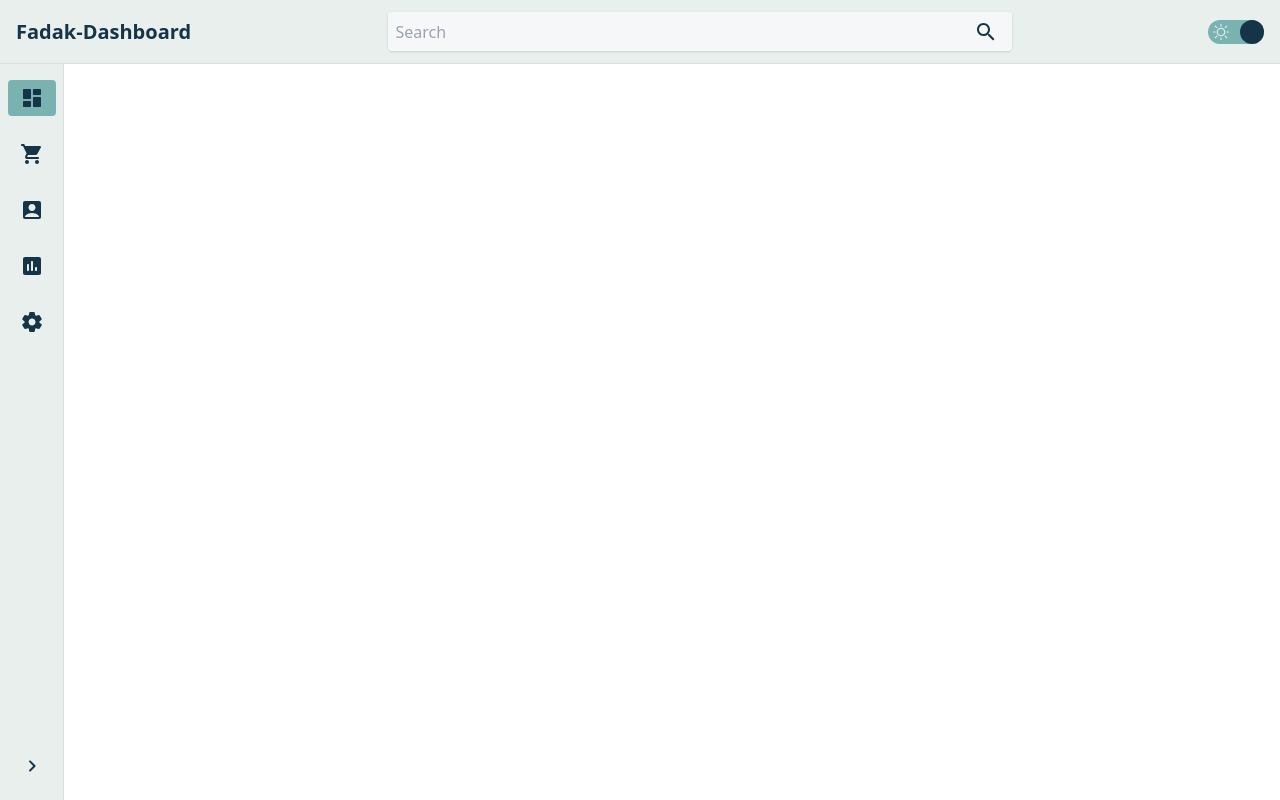
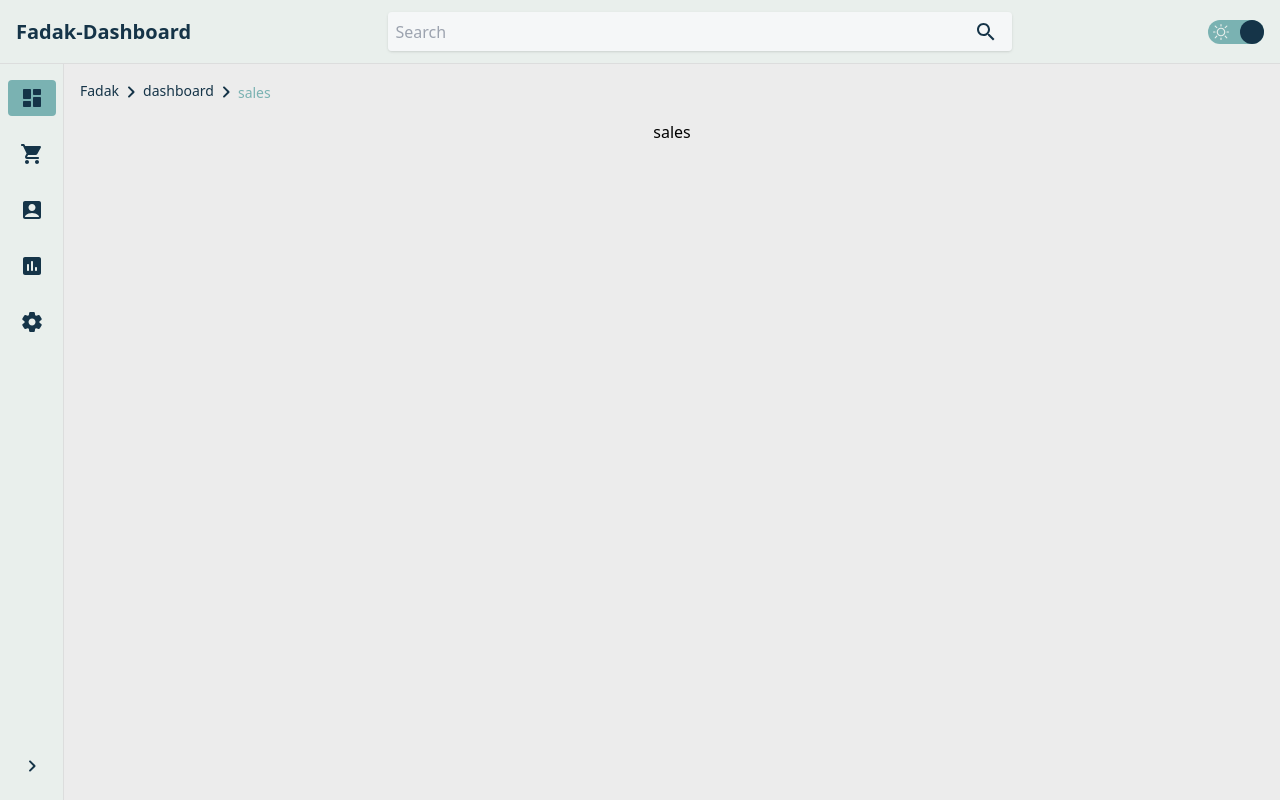
Before and after one commit to sahandasg/Fadak-Dashboard, a React (Create React App) app: page /dashboard/sales in a window 1280 px wide. Built offline with nearby package versions, Linux system fonts and the light colour scheme.

Commit message:
develop breadcrumbs and fix some issues #10

```diff
--- a/src/app/App.jsx
+++ b/src/app/App.jsx
@@ -2,6 +2,8 @@ import {useState} from "react";
 import ThemeContext from "./contexts/ThemeContext";
 import MainMenu from "./components/Menu/MainMenu/MainMenu";
 import Header from "./components/Header/Header";
+import Body from "./components/Body/Body";
+
 function App() {
     if (!localStorage.getItem("theme")) {
         localStorage.setItem("theme", "light")
@@ -24,11 +26,15 @@ function App() {
         }
     }
 
+    if (window.location.pathname === '/') {
+        window.location.replace('/dashboard/overview');
+    }
     return (
         <ThemeContext.Provider value={{theme, setTheme, isShow, setIsShow, selectedMenu, setSelectedMenu}}>
             <div className={`${theme === "light" ? "light" : "dark"}`}>
                 <Header/>
                 <MainMenu/>
+                <Body/>
             </div>
         </ThemeContext.Provider>
     );
--- a/src/app/components/Body/Body.jsx
+++ b/src/app/components/Body/Body.jsx
@@ -2,6 +2,7 @@ import React, {useContext} from 'react';
 import ThemeContext from "../../contexts/ThemeContext";
 import {useRoutes} from "react-router-dom";
 import routes from "../../routes";
+import Breadcrumbs from "./Breadcrumbs";
 
 function Body(props) {
     const contextData = useContext(ThemeContext);
@@ -10,6 +11,7 @@ function Body(props) {
     return (
         <div id="body"
             className={`absolute transition-all min-h-[calc(100vh-4rem)] top-16 right-0 overflow-auto bg-bg ${contextData.isShow === "true" ? "md:w-[calc(100vw-15rem)] w-full" : "md:w-[calc(100vw-4rem)] w-full"}`}>
+            <Breadcrumbs/>
             <div
                 className="transition-all w-full flex justify-center">
                 {router}
--- /dev/null
+++ b/src/app/components/Body/Breadcrumbs.jsx
@@ -0,0 +1,27 @@
+import React from 'react';
+
+//icons
+import KeyboardArrowRightRoundedIcon from '@mui/icons-material/KeyboardArrowRightRounded';
+
+function Breadcrumbs(props) {
+    const breadcrumbsItems = (window.location.pathname).split("/")
+    const breadcrumbsLastItem = breadcrumbsItems.pop()
+    return (
+        <ul className="flex items-center p-4 text-secondary text-[14px]">
+            <li>Fadak<KeyboardArrowRightRoundedIcon/></li>
+            {
+                breadcrumbsItems.map((item) => (
+                    item &&
+                    <li key={item}>{item}<KeyboardArrowRightRoundedIcon/></li>
+                ))
+            }
+            {
+                breadcrumbsLastItem &&
+                <li className="text-third">{breadcrumbsLastItem}</li>
+
+            }
+        </ul>
+    );
+}
+
+export default Breadcrumbs;
```
